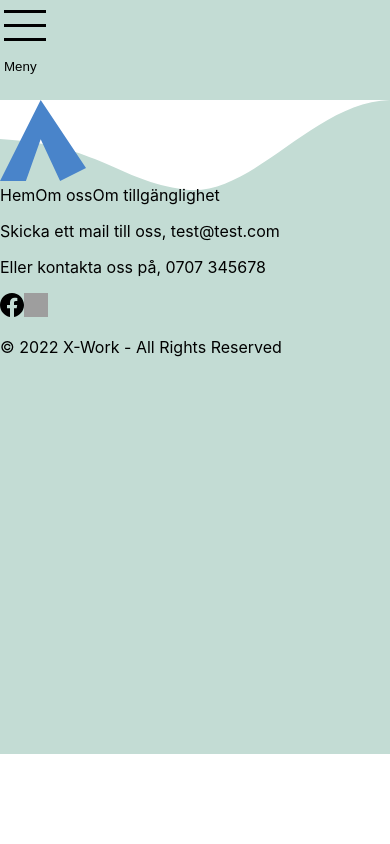
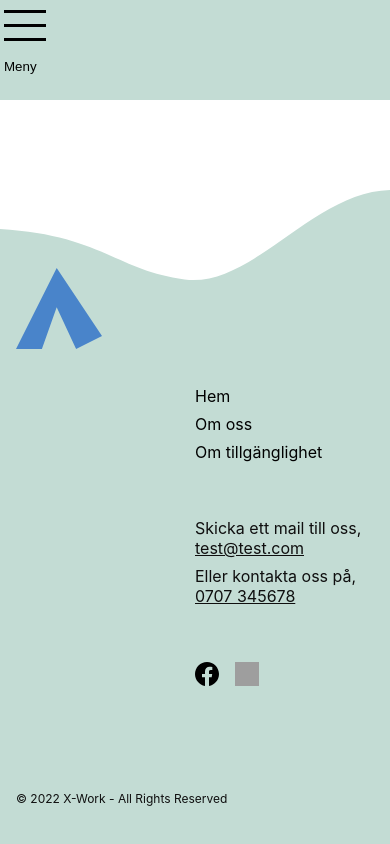
Before and after one commit to h-emma/x-work, a Next.js app: page / in a window 390 px wide. Built offline with nearby package versions, Linux system fonts and the light colour scheme; grey boxes are pictures that could not be loaded.

Commit message:
Add styling on footer for mobile

```diff
--- a/components/Footer/Footer.module.sass
+++ b/components/Footer/Footer.module.sass
@@ -1,10 +1,47 @@
+@import 'styles/colors'
 .footer
+    position: absolute
+    bottom: 0
     width: 100%
+.backgrund
     height: 654px
     background-image: url('../../public/assets/images/footer_image_mobile.svg')
     background-repeat: no-repeat
     background-size: cover
-
+    position: relative
+.logoContainer
+    position: absolute
+    margin-left: 16px
+    top: 12%
+.contentContainer
+    display: flex
+    flex-direction: column
+    padding-left: 50%
+    position: absolute
+    top:30%
 .pageLinkContainer
-
+    display: flex
+    flex-direction: column
+    margin-bottom: 48px
 .contactContainer
+    display: flex
+    flex-direction: column
+    margin-bottom: 48px
+.link
+    text-decoration: underline
+.socialContainer
+    display: flex
+    flex-direction: row
+    gap: 16px
+.text
+    font-size: 16px
+    color: $text-color
+    margin:0
+    padding-bottom: 8px
+.copyRight
+    position: absolute
+    margin-left: 16px
+    bottom: 4%
+.textCopyRight
+      font-size: 12px
+      color: $text-color
```
